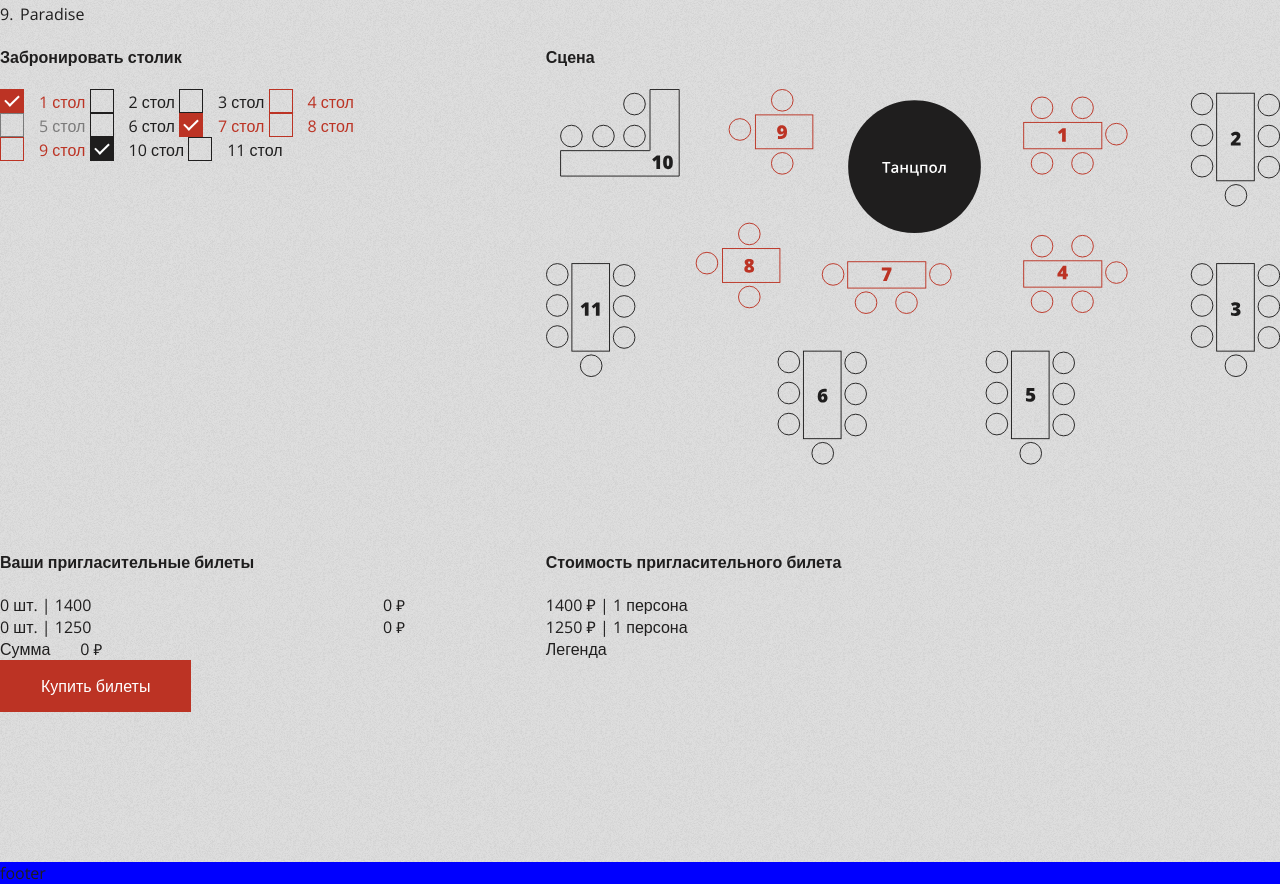
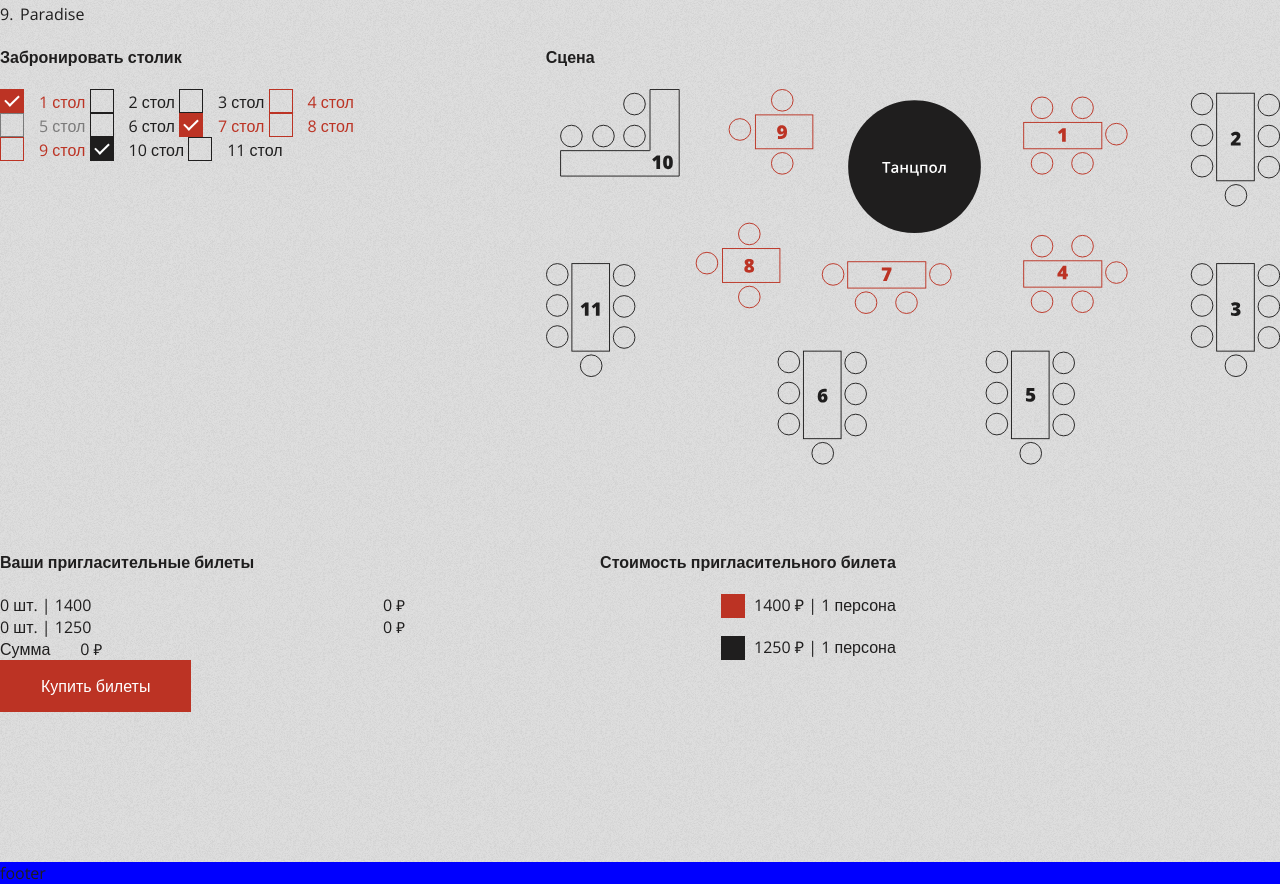
Before and after one commit to belovada/belovada.github.io, a website: page src/html/event.html in a window 1280 px wide. Shown: the part 909-1793 px from the top of the page. Drawn offline with nearby package versions, Linux system fonts and the light colour scheme; files that its build step writes are made by us from their sources; files whose address does not match are found by name.

Commit message:
bug fixes

```diff
--- a/src/html/event.html
+++ b/src/html/event.html
@@ -440,7 +440,7 @@
             <h4 class="reserve__section-title">Стоимость пригласительного билета</h4>
             <div class="reserve__legend-list">
               <div class="reserve__legend-list-item">
-                <span class="reserve__legend-box--red"></span>
+                <span class="reserve__legend-box reserve__legend-box--red"></span>
                 <div class="reserve__legend-price">1400 ₽ | 1 персона</div>
               </div>
 
@@ -449,7 +449,6 @@
                 <div class="reserve__legend-price">1250 ₽ | 1 персона</div>
               </div>
             </div>
-            Легенда
           </div>
         </form>
       </article>
--- a/src/styles/blocks/page-header.less
+++ b/src/styles/blocks/page-header.less
@@ -4,15 +4,24 @@
   left: 0;
   width: 100%;
   height: 147px;
-  background-color: rgba(222, 222, 222, 0.5);
-  backdrop-filter: blur(20px);
   z-index: 100;
+  background: transparent;
+  overflow: hidden;
   &__container{
         .container();
         display: flex;
         justify-content: space-between;
         align-items: center;
         height: 100%;
+    }
+
+    &::before{
+      content: "";
+      position: absolute;
+      inset: 0;
+      background-color: rgba(222, 222, 222, 0.5);
+      backdrop-filter: blur(20px);
+      z-index: -1;
     }
 
 &__logo{
--- a/src/styles/blocks/reserve.less
+++ b/src/styles/blocks/reserve.less
@@ -75,12 +75,33 @@
         }
     }
 
+    &__legend{
+        max-width: 350px;
+        align-items: end;
+        text-align: right;
+    }
+
+    &__legend-list{
+        gap: 18px;
+        display: flex;
+        flex-direction: column;
+        // justify-content: space-between;
+        align-items: end;
+    }
+
+    &__legend-list-item {
+    display: flex;
+    // justify-content: space-between;
+    // align-items: baseline;
+    gap: 9px;
+    }
+
     &__legend-box{
         box-sizing: border-box;
         display: block;
-        position: absolute;
-        top: 0;
-        left: 0;
+        position: relative;
+        // top: 0;
+        // left: 0;
         width: 24px;
         height: 24px;
         border: 1px solid @black;
@@ -92,4 +113,5 @@
         }
     }
 
+
 }
```
Also changed, not shown: dist/event.html, dist/styles/styles.css, dist/styles/styles.min.css.
